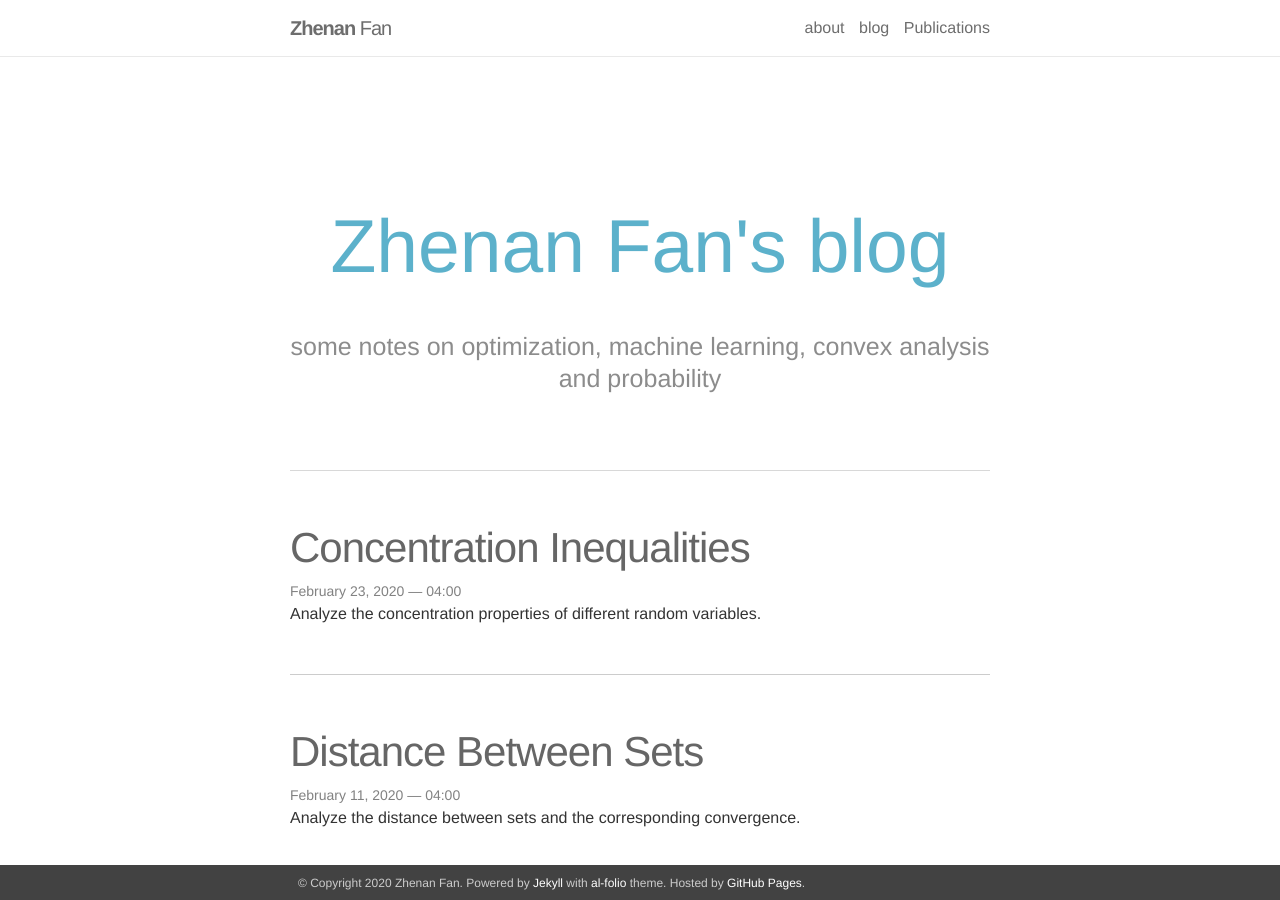
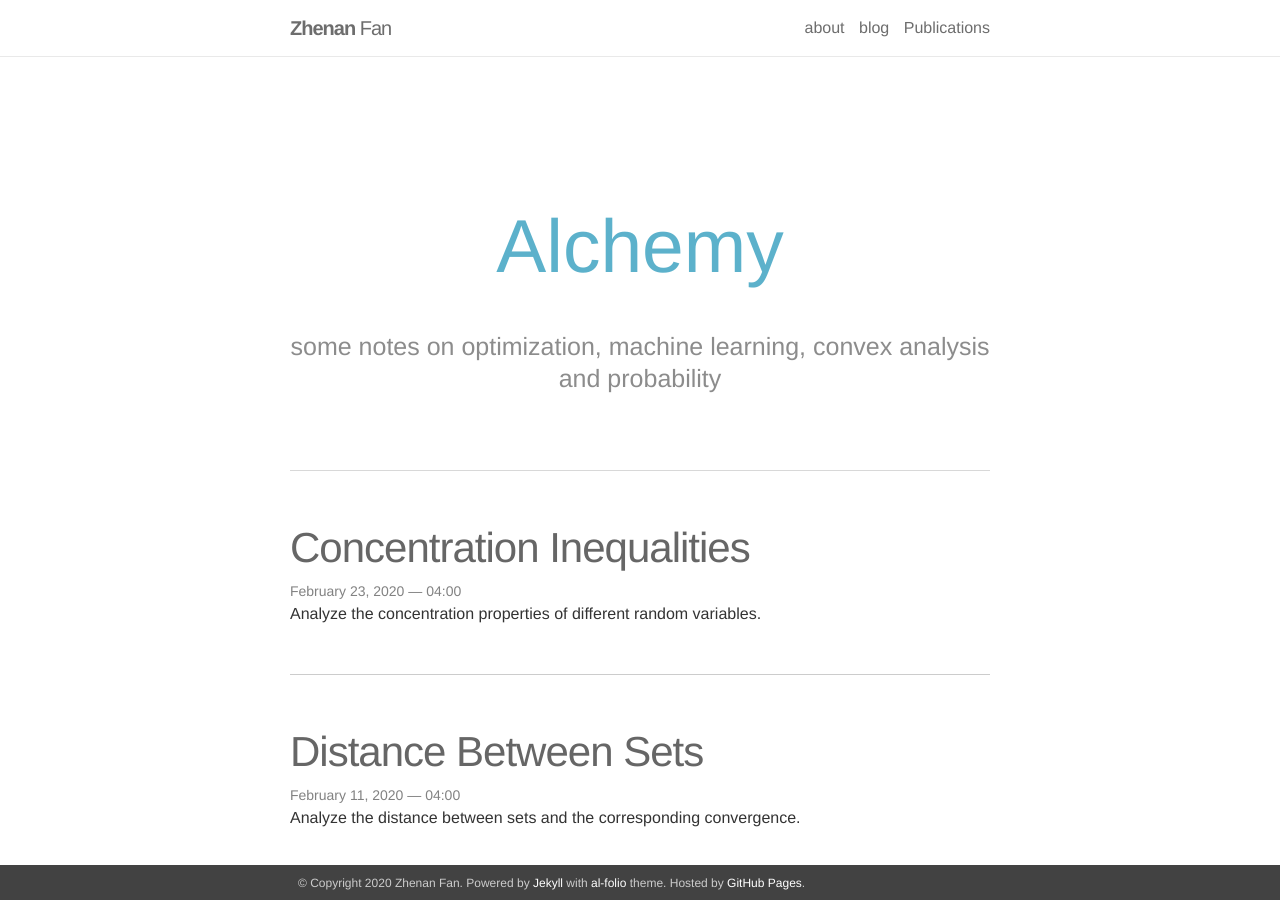
Before and after one commit to ZhenanFanUBC/ZhenanFanUBC.github.io, a Jekyll site: the page built from blog/index.html, in a window 1280 px wide and 900 px high. Built offline with Jekyll 4.4.1, drawn with Linux system fonts in a browser that asks for light colours; the list of posts is cut into pages by our own code.

Commit message:
tiny change

```diff
--- a/_bibliography/papers.bib
+++ b/_bibliography/papers.bib
@@ -18,5 +18,5 @@
   author={Fang, Huang and Fan, Zhenan and Sun, Yifan and Friedlander, Michael P},
   journal={Proceeding of the 22th International Conference on Artificial Intelligence and Statistics (AISTATS)},
   year={2020},
-  PDF={GreedMeetsSparsity}
+  PDF={2020GreedMeetsSparsity.pdf}
 }
--- a/_config.yml
+++ b/_config.yml
@@ -42,7 +42,7 @@ google_analytics: UA-154621803-2 # out your google-analytics code
 # -----------------------------------------------------------------------------
 # Blog
 # -----------------------------------------------------------------------------
-blog_name: Zhenan Fan's blog
+blog_name: Alchemy
 blog_description: some notes on optimization, machine learning, convex analysis and probability
 
 # Pagination
```
Also changed, not shown: 18 other files.
